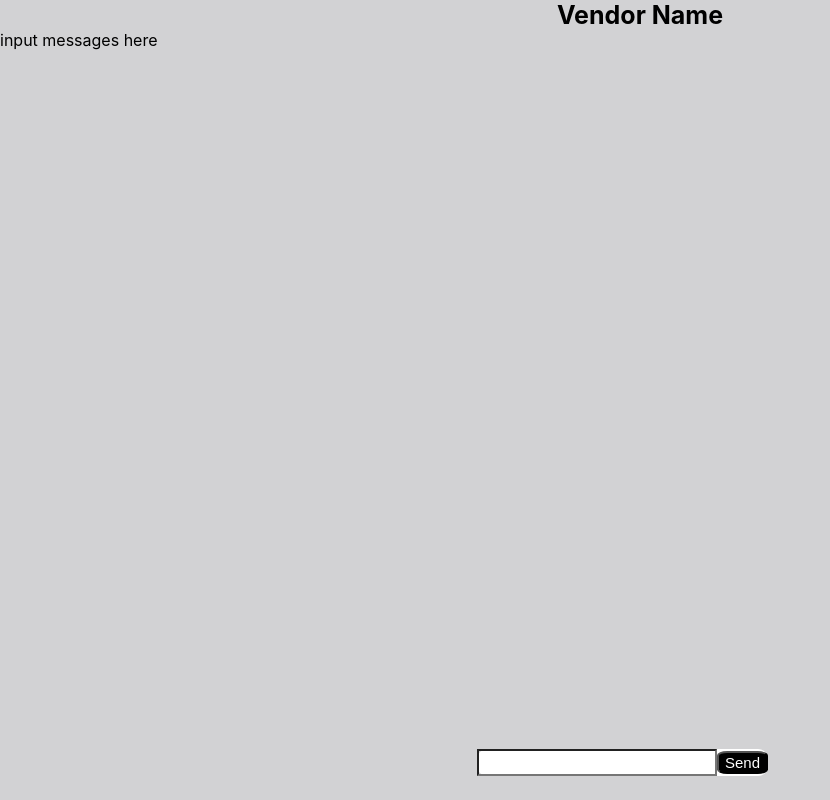
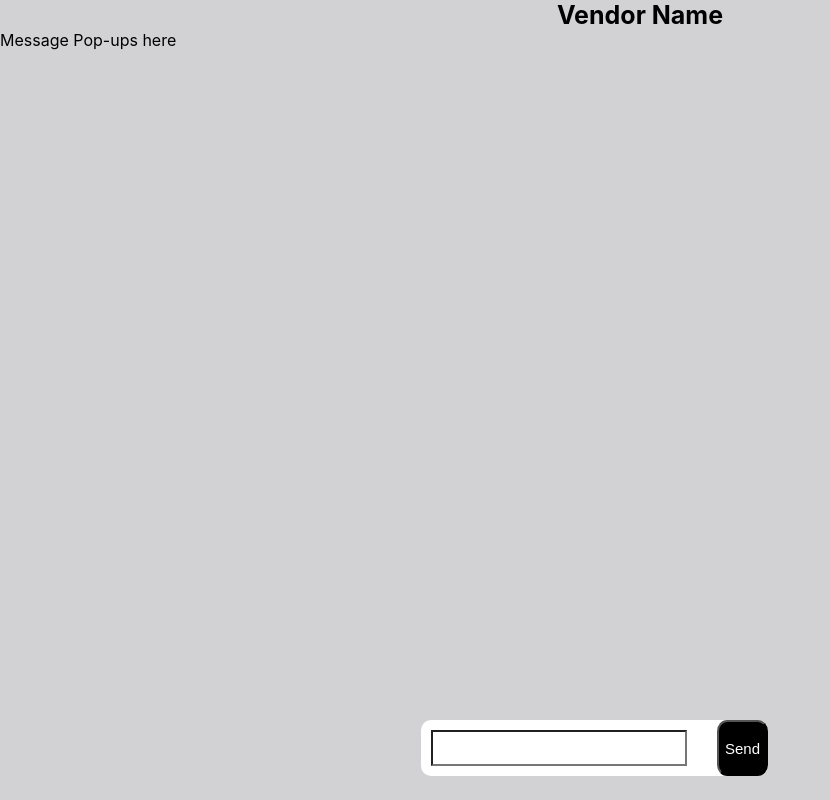
Before and after one commit to ShoeShime/test-chat_app, a React (Create React App) app: page / in a window 1280 px wide. Shown: the whole page, without its empty margins (0-830 px from the left). Built offline with nearby package versions, Linux system fonts and the light colour scheme.

Commit message:
comit to this

```diff
--- a/src/features/chatdisplay/components/Chat_Room.tsx
+++ b/src/features/chatdisplay/components/Chat_Room.tsx
@@ -28,7 +28,7 @@ export function Chat_Room(){
 				Vendor Name
 			</Message_header>
 
-				<div>input messages here</div>
+				<div>Message Pop-ups here</div>
 
 			<MessageInput/>
 		</M_body>
--- a/src/features/chatdisplay/components/Message.tsx
+++ b/src/features/chatdisplay/components/Message.tsx
@@ -10,10 +10,12 @@ const MessageBody = styled.body`
 	background-color: #FFFFFF;
 	border-radius: 10px;
 
-	gap: 20px;
-
 	bottom: 3%;
 	right: 40%;
+
+	height: 7vh;
+	display: flex;
+	gap: 20px;
 `;
 
 //Include Message parameter (?)
--- a/src/features/chatdisplay/components/Text_input.tsx
+++ b/src/features/chatdisplay/components/Text_input.tsx
@@ -6,9 +6,10 @@ import styled from 'styled-components';
 const Text_input = styled.input`
 	background-color: transparent;
 
-	color: black;
 	font-size: 18px;
 
+	padding: 10px;
+	margin: 10px;
 `;
 
 
```
